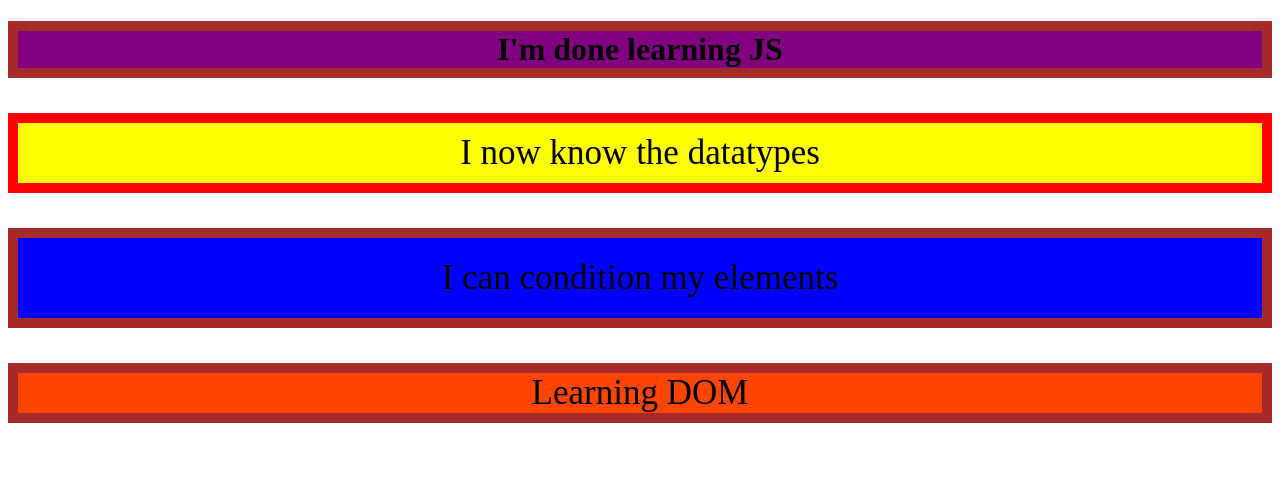
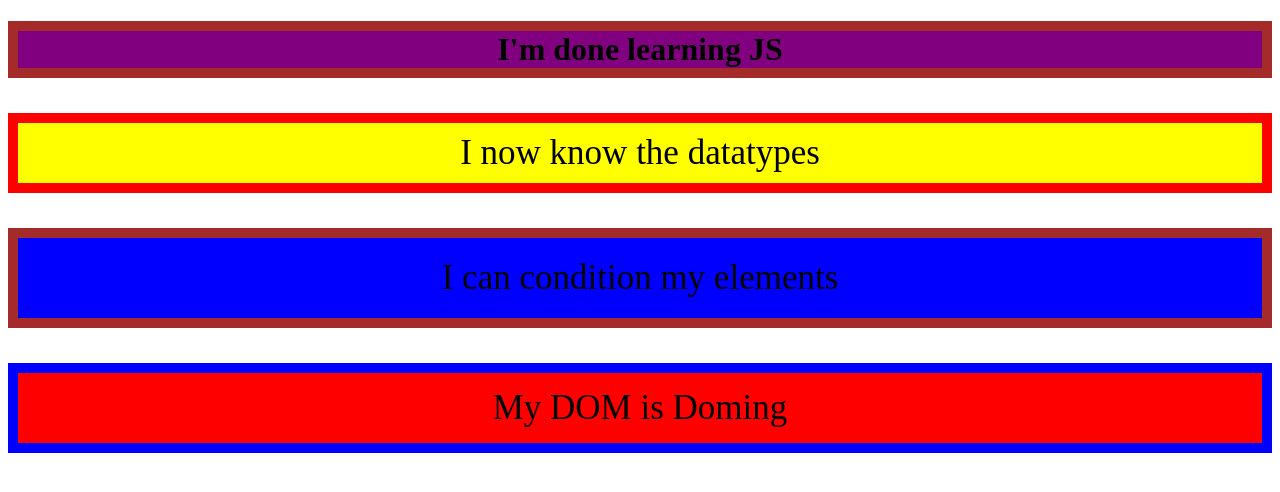
Before and after one commit to MabelAtombo/T4G_Homework7, a plain HTML site: page index.html in a window 1280 px wide. Drawn offline with Linux system fonts and the light colour scheme.

Commit message:
commit all changes

```diff
--- a/index.html
+++ b/index.html
@@ -11,7 +11,7 @@
     <h1 id="topic">Introduction to Javascript</h1>
     <p id="types">Datatypes</p>
     <p id="conditionals">conditionals</p>
-    <p id="leaning">Learning DOM</p>
+    <p id="learning">Learning DOM</p>
     <script src="src/index.js"> </script>
 </body>
 </html>
--- a/src/index.js
+++ b/src/index.js
@@ -25,5 +25,7 @@ corn.style.paddingBlock = "20px";
 corn.innerHTML ="I can condition my elements";
 
 let learn = document.getElementById("learning");
-learn.style.backgroundColor ="pink";
-learn.innerHTML ="My DOM is Doming"
+learn.style.backgroundColor ="red";
+learn.innerHTML ="My DOM is Doming";
+learn.style.padding="15px";
+learn.style.borderColor="blue";
```
